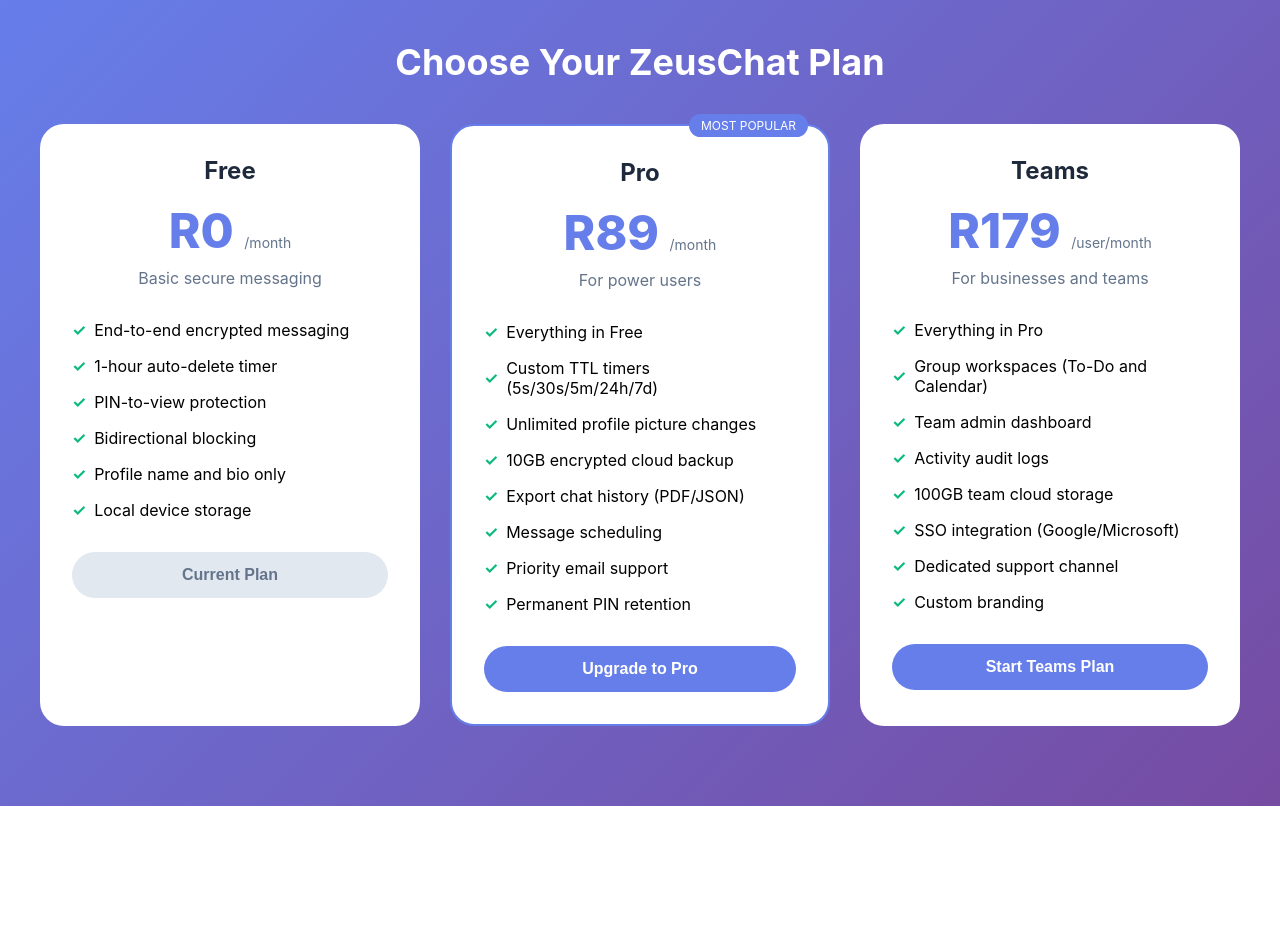
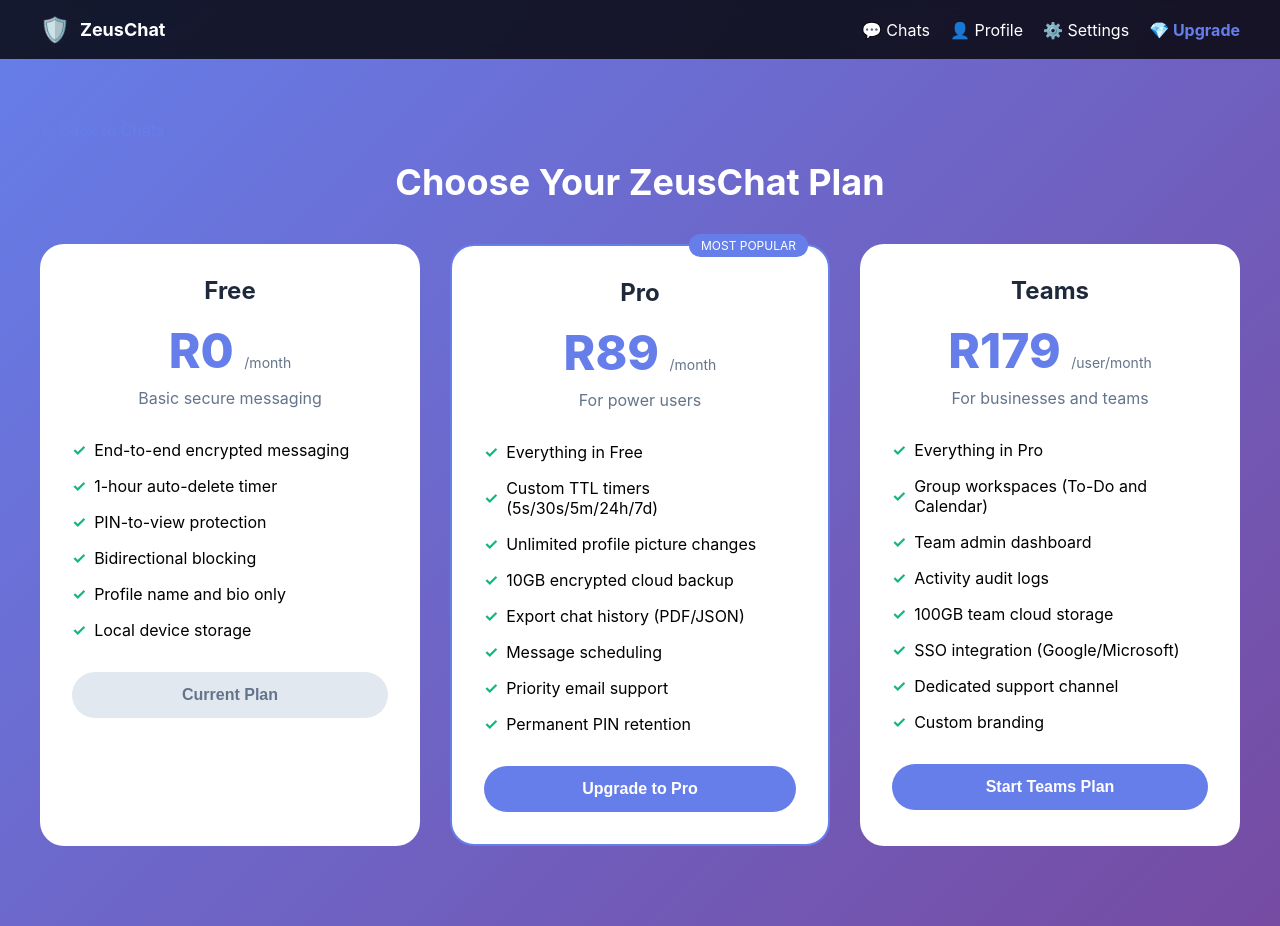
Before and after one commit to zeustech-africa/zeuschat1.0, a Flask app: page /subscription in a window 1280 px wide. Before the commit the page ends 806 px from the top, so only its background shows below. Run offline with Flask 3, Linux system fonts and the light colour scheme; the visitor is signed in with stand-in values (Sample User, id 1); data that the repository does not hold is empty; some libraries are stand-ins or nearby versions.

Commit message:
fix: Add navigation header and back button to subscription page

```diff
--- a/templates/subscription.html
+++ b/templates/subscription.html
@@ -87,7 +87,23 @@
     </style>
 </head>
 <body>
-    <div class="container">
+    <header style="position: fixed; top: 0; left: 0; right: 0; background: rgba(0,0,0,0.8); backdrop-filter: blur(10px); padding: 15px 20px; z-index: 100;">
+        <div style="max-width: 1200px; margin: 0 auto; display: flex; justify-content: space-between; align-items: center;">
+            <div style="display: flex; align-items: center; gap: 10px;">
+                <span style="font-size: 24px;">🛡️</span>
+                <span style="color: white; font-weight: bold; font-size: 18px;">ZeusChat</span>
+            </div>
+            <div style="display: flex; gap: 20px;">
+                <a href="/chat.html" style="color: white; text-decoration: none;">💬 Chats</a>
+                <a href="/profile.html" style="color: white; text-decoration: none;">👤 Profile</a>
+                <a href="/settings.html" style="color: white; text-decoration: none;">⚙️ Settings</a>
+                <a href="/subscription" style="color: #667eea; text-decoration: none; font-weight: bold;">💎 Upgrade</a>
+            </div>
+        </div>
+    </header>
+
+    <div class="container" style="padding-top: 80px;">
+        <a href="/chat.html" style="display: inline-block; margin-bottom: 20px; color: #667eea; text-decoration: none;">&larr; Back to Chats</a>
         <h1>Choose Your ZeusChat Plan</h1>
 
         <div class="pricing-grid" id="pricingGrid">
```
